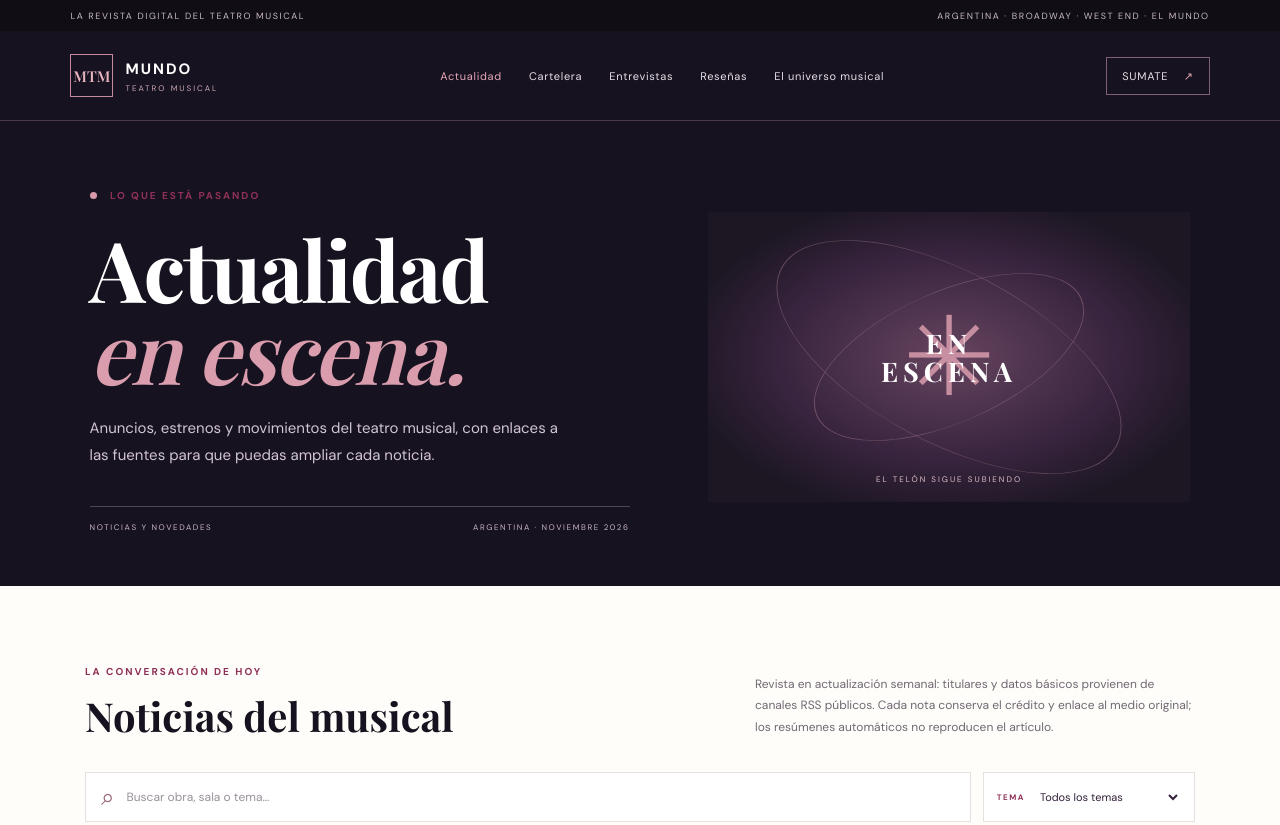
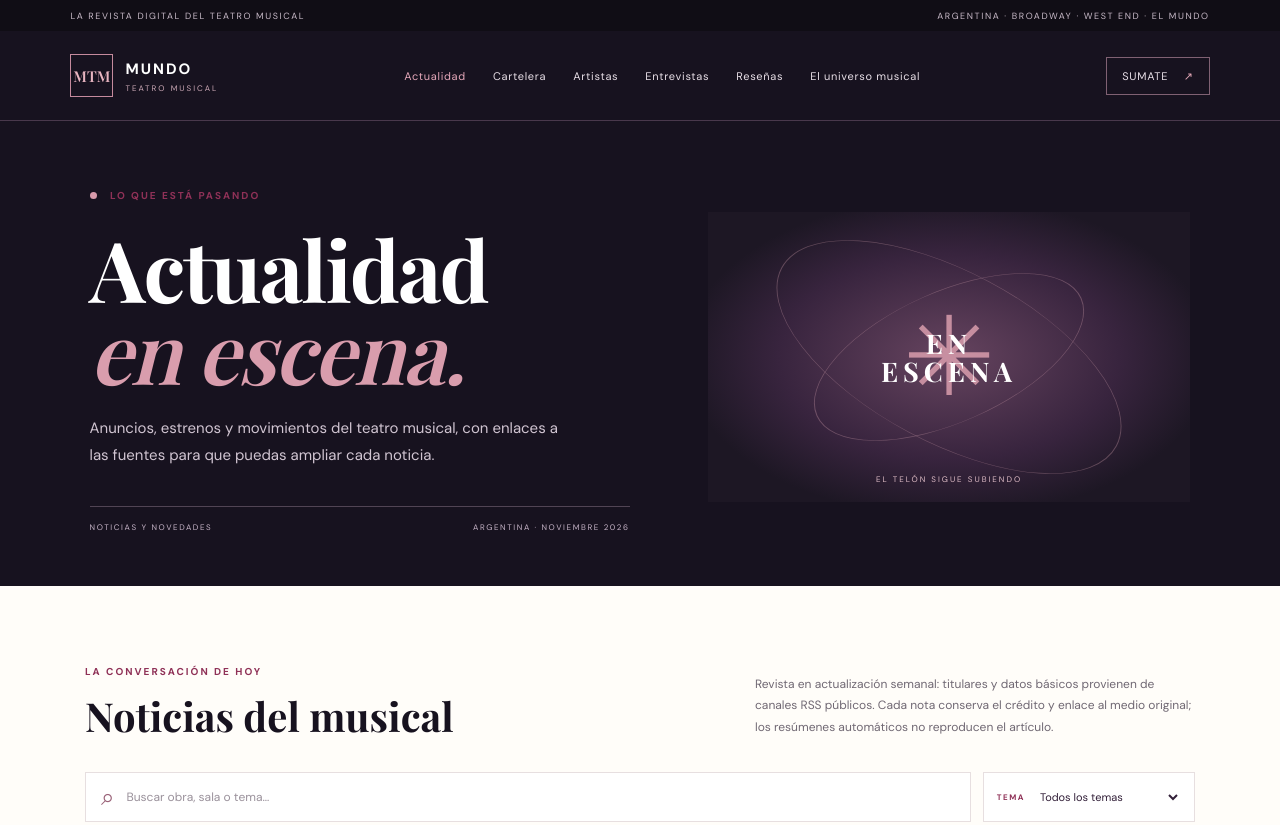
Before and after one commit to emmalopeztorres-eng/blog-teatro-musical, a plain HTML site: page actualidad.html in a window 1280 px wide. Shown: the top 825 px of the page. Drawn offline with nearby package versions, Linux system fonts and the light colour scheme.

Commit message:
Add artists link to site navigation

```diff
--- a/actualidad.html
+++ b/actualidad.html
@@ -18,7 +18,7 @@
     <a class="brand" href="index.html" aria-label="Mundo Teatro Musical, inicio"><span class="brand-mark">MTM</span><span><strong>MUNDO</strong><small>TEATRO MUSICAL</small></span></a>
     <button class="menu-toggle" id="menuToggle" aria-label="Abrir menú" aria-expanded="false">☰</button>
     <nav class="main-nav" id="mainNav">
-      <a class="active" href="actualidad.html">Actualidad</a><a href="cartelera.html">Cartelera</a><a href="index.html#entrevistas">Entrevistas</a><a href="resenas.html">Reseñas</a><a href="index.html#universo">El universo musical</a>
+      <a class="active" href="actualidad.html">Actualidad</a><a href="cartelera.html">Cartelera</a><a href="artistas.html">Artistas</a><a href="index.html#entrevistas">Entrevistas</a><a href="resenas.html">Reseñas</a><a href="index.html#universo">El universo musical</a>
     </nav>
     <a class="header-link" href="index.html#newsletter">SUMATE <span>↗</span></a>
   </header>
```
